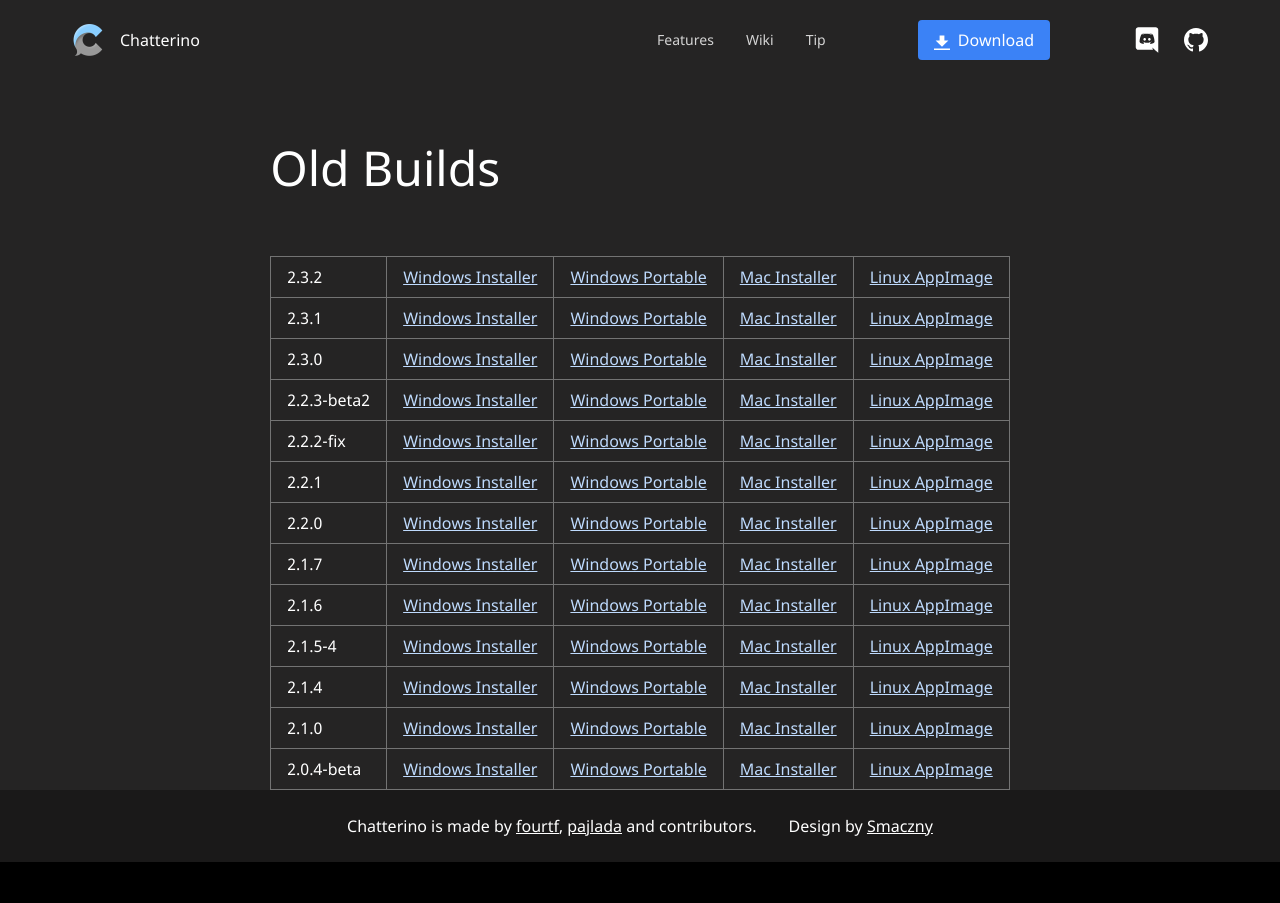
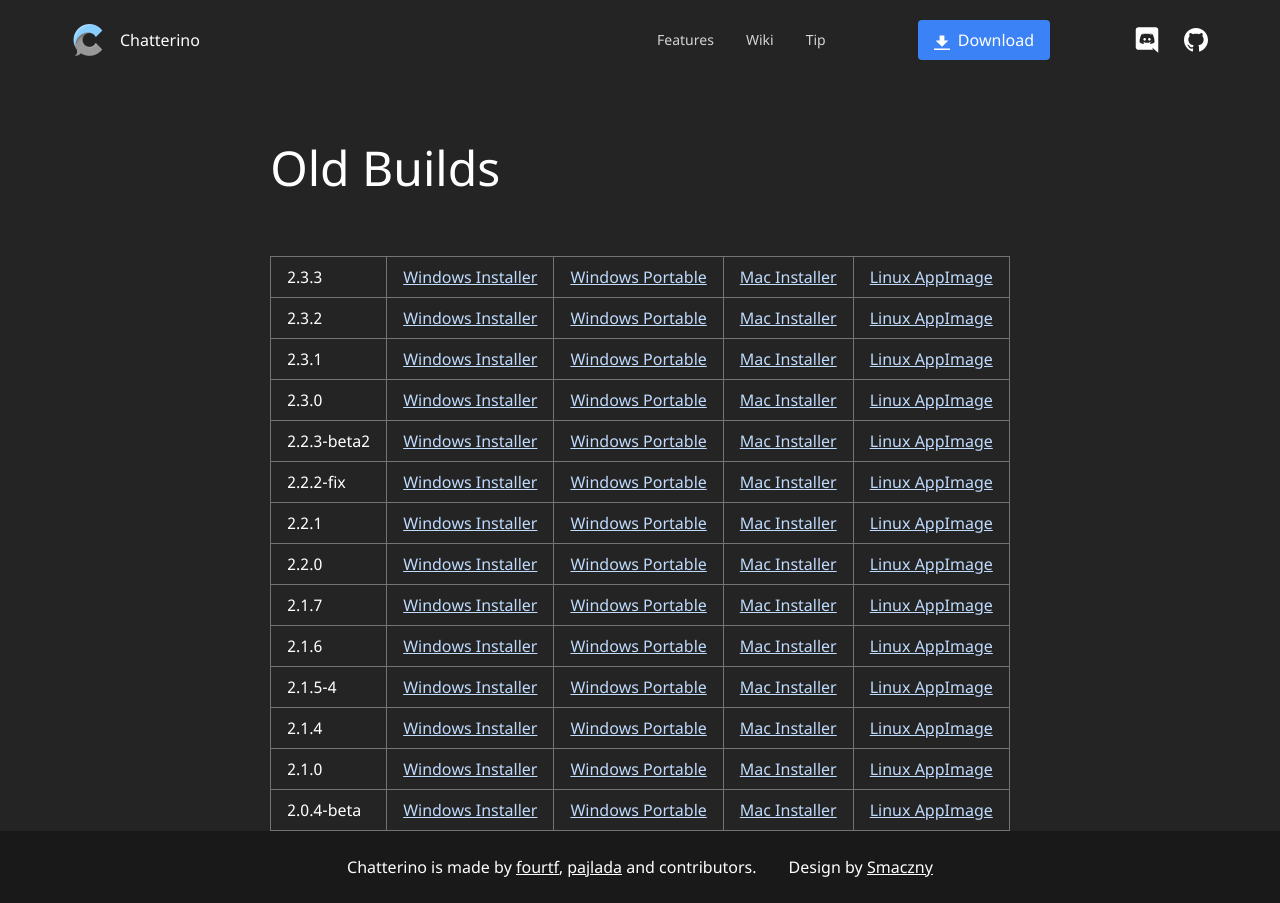
Before and after one commit to Chatterino/website, a Next.js app: page /download in a window 1280 px wide. Before the commit the page ends 862 px from the top, so only its background shows below. Built offline with nearby package versions, Linux system fonts and the light colour scheme.

Commit message:
Update links to v2.3.3

```diff
--- a/links.js
+++ b/links.js
@@ -8,7 +8,7 @@
   "https://github.com/Chatterino/chatterino2/releases/tag/nightly-build";
 export const allDownloads = "download";
 
-const currentVersion = "2.3.2";
+const currentVersion = "2.3.3";
 export const baseDownloadLink = `https://chatterino.fra1.digitaloceanspaces.com/bin`;
 const dl = `https://chatterino.fra1.digitaloceanspaces.com/bin/${currentVersion}`;
 
@@ -26,6 +26,7 @@
   "2.3.0",
   "2.3.1",
   "2.3.2",
+  "2.3.3",
 ];
 export const allV1Versions = [
   "0.2.6.4",
```
